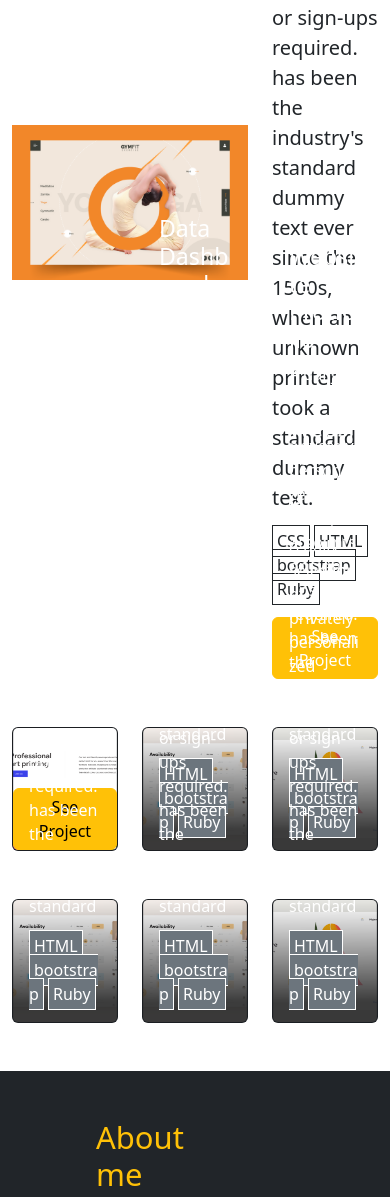
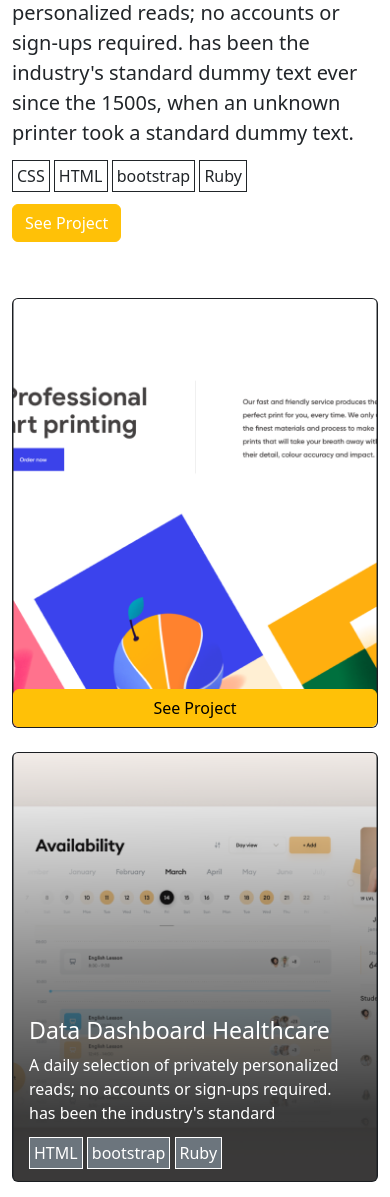
Before and after one commit to Alhajideen/Portfolio-with-bootstrap, a website: page index.html in a window 390 px wide. Shown: the part 1001-2198 px from the top of the page. Drawn offline with nearby package versions, Linux system fonts and the light colour scheme.

Commit message:
Update projects section with mobile display

```diff
--- a/index.html
+++ b/index.html
@@ -132,18 +132,18 @@
 
       <section class="container-lg my-5">
         <div class="row align-items-center my-5">
-          <div class="col-3">
+          <div class="col-12 col-md-3">
             <h2>My Recent Work</h2>
           </div>
-          <div class="col-9">
+          <div class="col-12 col-md-9">
             <img class="img-fluid" src="./img/Vector.png" alt="" />
           </div>
         </div>
         <div class="row align-items-center">
-          <div class="col-8">
+          <div class="col-12 col-md-8">
             <img class="img-fluid" src="./img/Img-Placeholder.png" alt="" />
           </div>
-          <div class="col-4">
+          <div class="col-12 col-md-4">
             <h2>Multi-Post Stories</h2>
             <p class="fs-5">
               A daily selection of privately personalized reads; no accounts or
@@ -168,7 +168,7 @@
 
       <section class="container-lg text-white">
         <div class="row">
-          <div class="col-4">
+          <div class="col-12 col-md-4 mt-2">
             <div class="card text-bg-dark">
               <img src="./img/Img2.png" class="card-img" alt="..." />
               <div
@@ -180,7 +180,7 @@
               </div>
             </div>
           </div>
-          <div class="col-4">
+          <div class="col-12 col-md-4  mt-4">
             <div class="card text-bg-dark">
               <img src="./img/img3.png" class="card-img" alt="..." />
               <div
@@ -205,7 +205,7 @@
               </div>
             </div>
           </div>
-          <div class="col-4">
+          <div class="col-12 col-md-4 mt-4">
             <div class="card text-bg-dark">
               <img src="./img/img4.png" class="card-img" alt="..." />
               <div
@@ -232,9 +232,9 @@
           </div>
         </div>
       </section>
-      <section class="container-lg text-white my-5">
+      <section class="container-lg text-white my-md-5">
         <div class="row">
-          <div class="col-4">
+          <div class="col-12 col-md-4 mt-4">
             <div class="card text-bg-dark">
               <img src="./img/img3.png" class="card-img" alt="..." />
               <div
@@ -260,7 +260,7 @@
             </div>
           </div>
 
-          <div class="col-4">
+          <div class="col-12 col-md-4 mt-4">
             <div class="card text-bg-dark">
               <img src="./img/img3.png" class="card-img" alt="..." />
               <div
@@ -285,7 +285,7 @@
               </div>
             </div>
           </div>
-          <div class="col-4">
+          <div class="col-12 col-md-4 mt-4 mb-4">
             <div class="card text-bg-dark">
               <img src="./img/img4.png" class="card-img" alt="..." />
               <div
```
